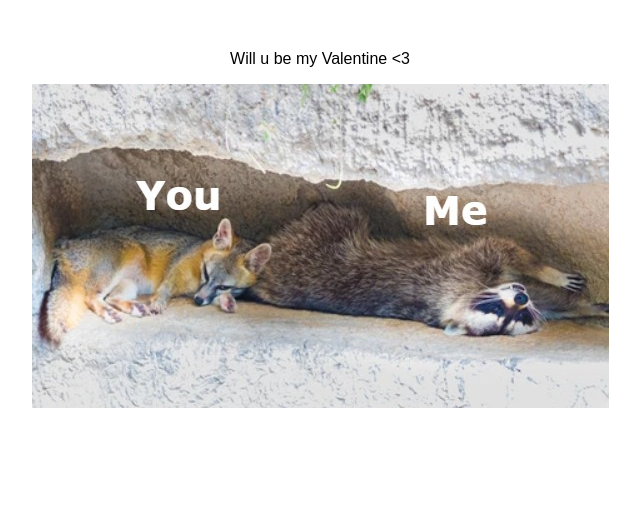
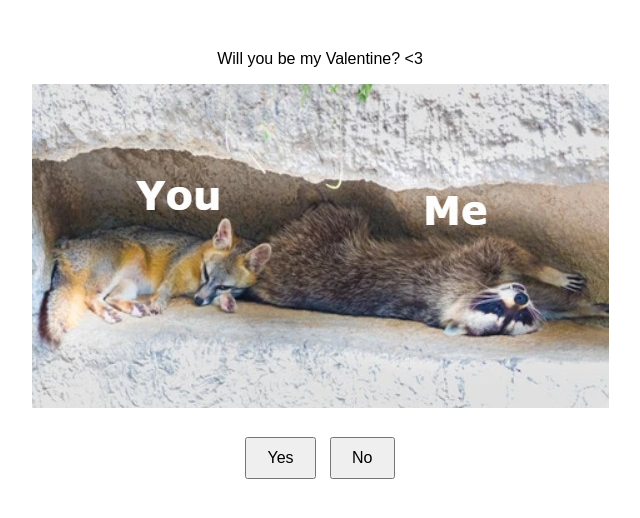
Before and after one commit to cozarr/cozarr.github.io, a plain HTML site: page index.html in a window 1280 px wide. Shown: the whole page, without its empty margins (320-960 px from the left). Drawn offline with Linux system fonts and the light colour scheme.

Commit message:
Update index yes no button index.html

```diff
--- a/index.html
+++ b/index.html
@@ -14,10 +14,34 @@
             max-width: 100%;
             height: auto;
         }
+        .buttons {
+            margin-top: 20px;
+        }
+        button {
+            font-size: 16px;
+            padding: 10px 20px;
+            margin: 5px;
+            cursor: pointer;
+        }
     </style>
+    <script>
+        let yesButtonSize = 16;
+
+        function respondYes() {
+            alert("Yay! ❤️");
+        }
+        function respondNo() {
+            yesButtonSize += 5;
+            document.getElementById("yesButton").style.fontSize = yesButtonSize + "px";
+        }
+    </script>
 </head>
 <body>
-    <p>Will u be my Valentine <3</p>
+    <p>Will you be my Valentine? <3</p>
     <img src="meandu.jpg" alt="Sample Image">
+    <div class="buttons">
+        <button id="yesButton" onclick="respondYes()">Yes</button>
+        <button onclick="respondNo()">No</button>
+    </div>
 </body>
 </html>
```
